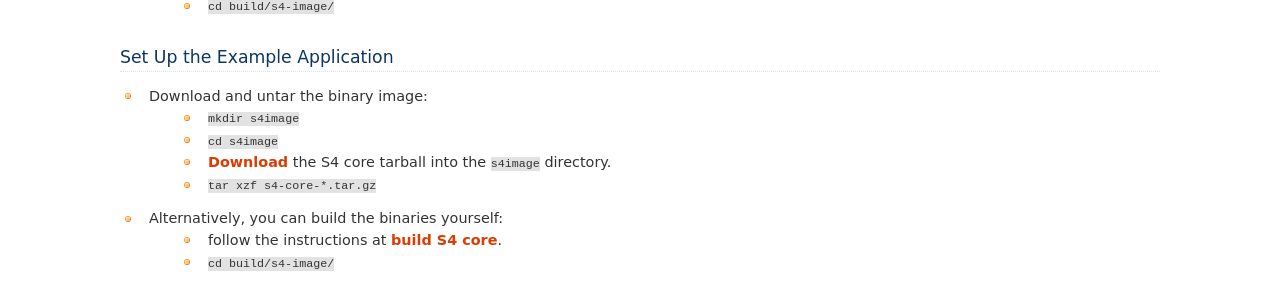
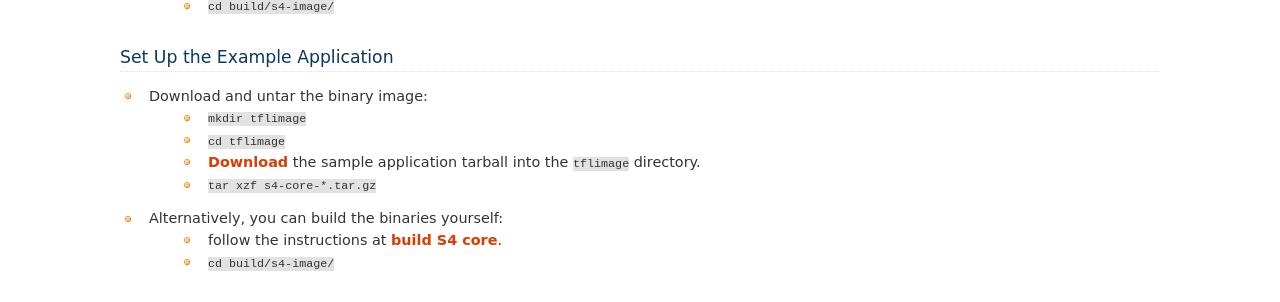
Before and after one commit to s4/docs, a Sphinx documentation site: the page built from source/tutorials/getting_started.rst, in a window 1280 px wide. Shown: the part 576-878 px from the top of the page. Built offline with Sphinx 7.4.7, drawn with Linux system fonts in a browser that asks for light colours; formulas are drawn with MathJax 3.

Commit message:
more documentation changes in preparation for 0.3

```diff
--- a/source/manual/joining_streams.rst
+++ b/source/manual/joining_streams.rst
@@ -1,7 +1,7 @@
 .. index:: application, example, speech02, PE prototype, keyed PE, key-less PE, join, TTL
 
 Joining and Rerouting Streams
-===============
+=============================
 
 Introduction
 ------------
--- a/source/tutorials/getting_started.rst
+++ b/source/tutorials/getting_started.rst
@@ -27,9 +27,9 @@ Set Up the Example Application
 ------------------------------
 
 * Download and untar the binary image:
-   * ``mkdir s4image``
-   * ``cd s4image``
-   * `Download <http://s4.github.com/core/target/s4_core-0.2.1.0.tar.gz>`_ the S4 core tarball into the ``s4image`` directory.
+   * ``mkdir tflimage``
+   * ``cd tflimage``
+   * `Download <http://s4.github.com/??>`_ the sample application tarball into the ``tflimage`` directory.
    * ``tar xzf s4-core-*.tar.gz``
 * Alternatively, you can build the binaries yourself:
    * follow the instructions at :doc:`build S4 core </tutorials/build_core>`.
```
